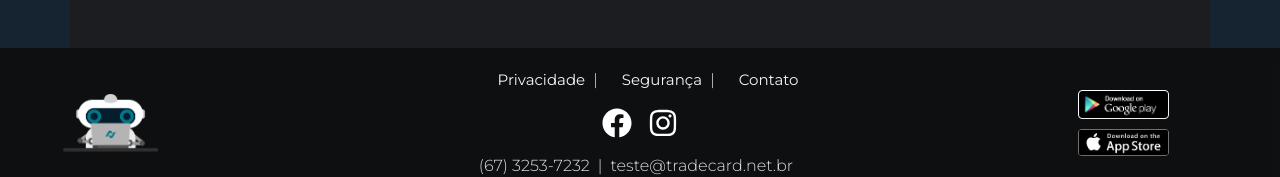
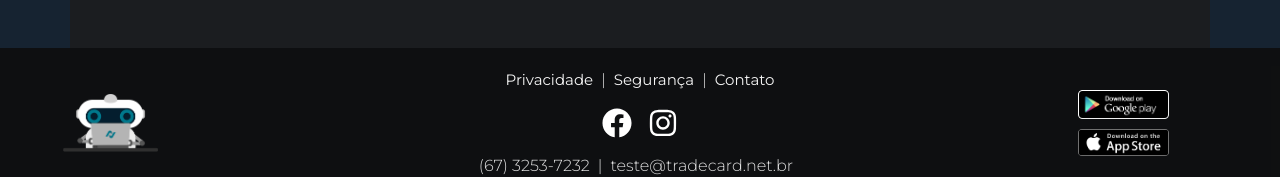
Before and after one commit to jamessonseren/correct-site-institucional, a React (Create React App) app: page /contato in a window 1280 px wide. Shown: the part 697-874 px from the top of the page. Built offline with nearby package versions, Linux system fonts and the light colour scheme; what react-pose would draw is missing.

Commit message:
Finalização footer

```diff
--- a/src/components/footer/Footer.js
+++ b/src/components/footer/Footer.js
@@ -12,11 +12,11 @@ export default function Footer() {
             <Col sm={8} className="justify-content-center align-items-center d-flex" style={{flexDirection: 'column'}}>
                 <Row>
                     <span  className='ml-2 mr-2 text-light'>
-                    <Link className='navbar-link-trade ml-2 mr-2'>Privacidade</Link>
+                    <Link className='navbar-link-trade ml-2 mr-2 pl-0'>Privacidade</Link>
                     |
-                    <Link className='navbar-link-trade ml-2 mr-2'>Segurança</Link>
+                    <Link className='navbar-link-trade ml-2 mr-2 pl-0'>Segurança</Link>
                     |
-                    <Link className='navbar-link-trade ml-2 mr-2' to='/contato'>Contato</Link>
+                    <Link className='navbar-link-trade ml-2 mr-2 pl-0' to='/contato'>Contato</Link>
                     </span>
                 </Row>
                 <Row className='mt-3'>
```
